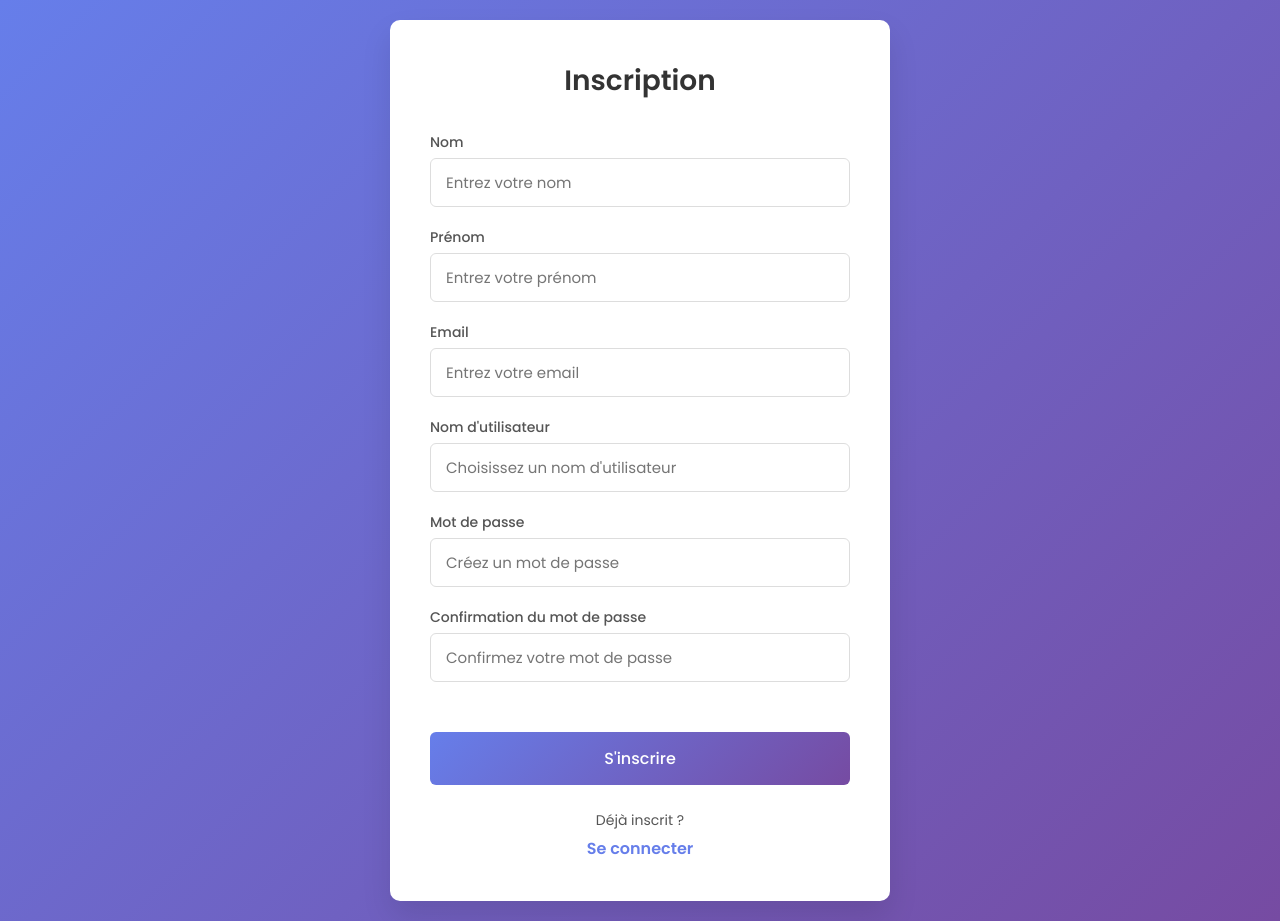
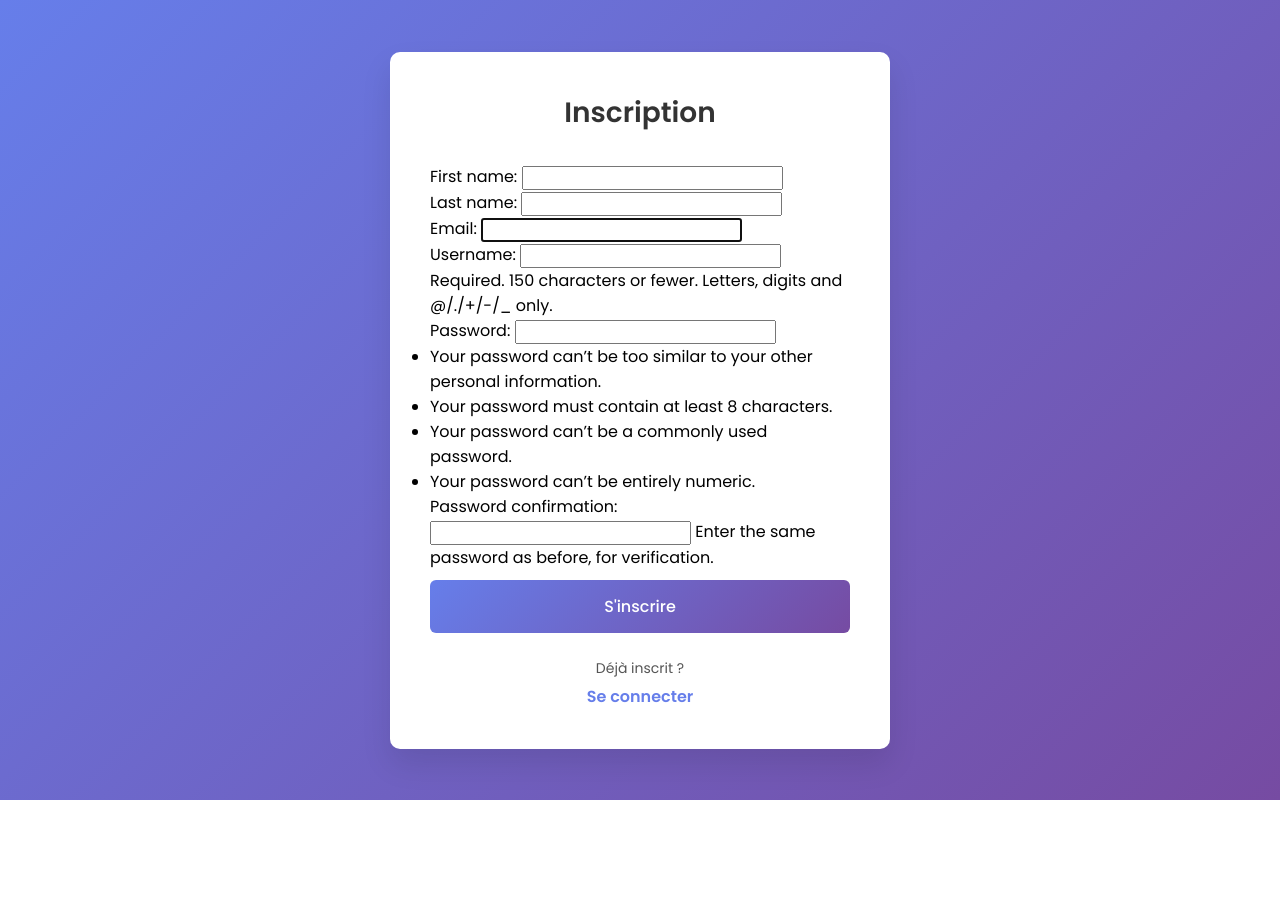
Before and after one commit to TedAn-H0nzrA/SondageEnLigne, a Django app: page /Utilisateurs/register/ in a window 1280 px wide. After the commit the page ends 800 px from the top, so only its background shows below. Run offline with Django 5.2, Linux system fonts and the light colour scheme.

Commit message:
Arriver à la page d'accueil, app Utilisateurs considérée, début app Enquetes

```diff
--- a/SondageEnLigne/settings.py
+++ b/SondageEnLigne/settings.py
@@ -106,6 +106,11 @@ AUTH_PASSWORD_VALIDATORS = [
 
 AUTH_USER_MODEL = 'Utilisateurs.Utilisateurs'
 
+# Gestion des urls par défaut
+LOGIN_URL = 'login'
+LOGIN_REDIRECT_URL = 'accueil'
+LOGOUT_REDIRECT_URL = 'welcome'
+
 
 # Internationalization
 # https://docs.djangoproject.com/en/5.1/topics/i18n/
--- a/Templates/Auth/register.html
+++ b/Templates/Auth/register.html
@@ -12,33 +12,10 @@
     <div class="container">
         <div class="form-container">
             <h1 class="title">Inscription</h1>
-            <form id="registerForm">
-                <div class="input-group">
-                    <label for="lastName">Nom</label>
-                    <input type="text" id="lastName" placeholder="Entrez votre nom" required>
-                </div>
-                <div class="input-group">
-                    <label for="firstName">Prénom</label>
-                    <input type="text" id="firstName" placeholder="Entrez votre prénom" required>
-                </div>
-                <div class="input-group">
-                    <label for="email">Email</label>
-                    <input type="email" id="email" placeholder="Entrez votre email" required>
-                </div>
-                <div class="input-group">
-                    <label for="username">Nom d'utilisateur</label>
-                    <input type="text" id="username" placeholder="Choisissez un nom d'utilisateur" required>
-                </div>
-                <div class="input-group">
-                    <label for="password">Mot de passe</label>
-                    <input type="password" id="password" placeholder="Créez un mot de passe" required>
-                </div>
-                <div class="input-group">
-                    <label for="confirmPassword">Confirmation du mot de passe</label>
-                    <input type="password" id="confirmPassword" placeholder="Confirmez votre mot de passe" required>
-                </div>
-                <div class="error-message" id="registerError"></div>
-                <button type="submit" class="btn">S'inscrire</button>
+            <form method="POST" id="registerForm">
+                {% csrf_token %}
+                {{ form.as_p }}
+               <button type="submit" class="btn">S'inscrire</button>
             </form>
             <div class="redirect">
                 <p>Déjà inscrit ?</p>
--- a/Templates/Core/welcome.html
+++ b/Templates/Core/welcome.html
@@ -14,7 +14,7 @@
 
         <div class="links">
             <a href="{% url 'login' %}" class="btn">Se connecter</a>
-            <a href="" class="btn">S'inscrire</a>
+            <a href="{% url 'register' %}" class="btn">S'inscrire</a>
         </div>
     </div>
 </body>
--- a/Utilisateurs/urls.py
+++ b/Utilisateurs/urls.py
@@ -2,6 +2,6 @@ from django.urls import path
 from . import views
 
 urlpatterns = [
-    path('login/', views.login, name = 'login'),
-    path('register/', views.register,name = 'register'),
+    path('login/', views.login_view, name = 'login'),
+    path('register/', views.register_view,name = 'register'),
 ]
--- a/Utilisateurs/views.py
+++ b/Utilisateurs/views.py
@@ -5,7 +5,7 @@ from .models import Utilisateurs
 
 
 # Vue pour l'inscription
-def register(request):
+def register_view(request):
     if request.method == "POST":
         form = RegisterForm(request.POST)
         if form.is_valid():
@@ -18,7 +18,7 @@ def register(request):
 
 
 
-def login(request):
+def login_view(request):
     if request.method == 'POST':
         form = LoginForm(request.POST)
         if form.is_valid():
```
Also changed, not shown: Templates/Auth/login.html (+11 -10 lines), db.sqlite3.
